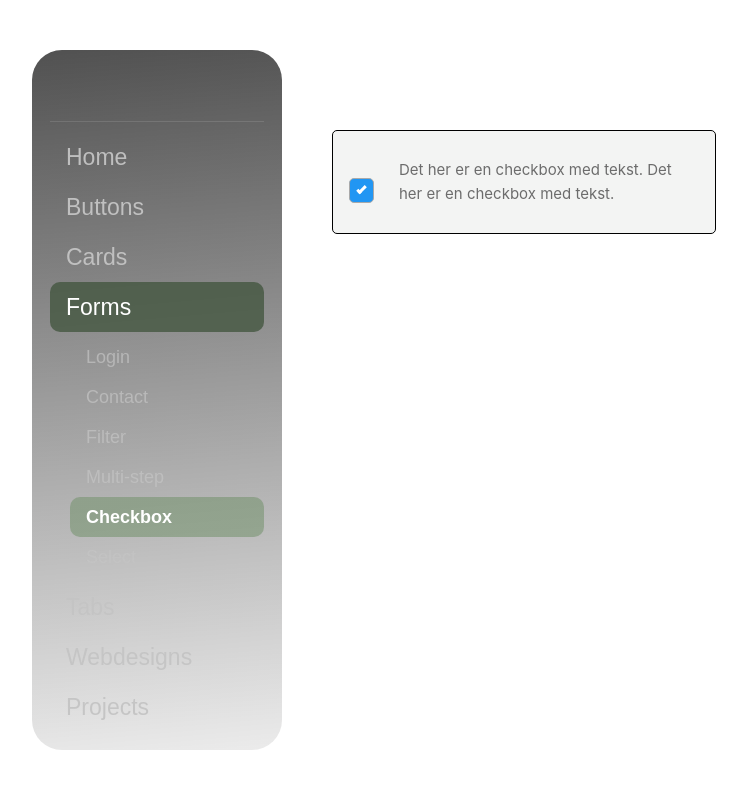
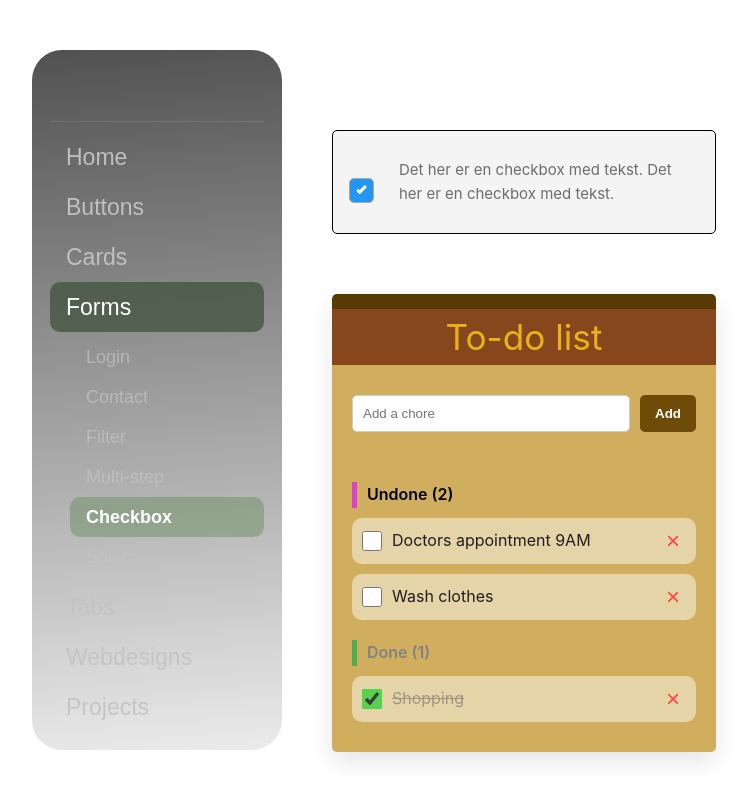
Before and after one commit to chvessel/portefolio, a Vue app: page /forms/checkbox in a window 1280 px wide. Shown: the whole page, without its empty margins (18-765 px from the left). Built offline with nearby package versions, Linux system fonts and the light colour scheme.

Commit message:
add todo checkform

```diff
--- /dev/null
+++ b/src/components/forms/CheckboxForm.vue
@@ -0,0 +1,84 @@
+<script setup>
+</script>
+
+<template>
+<div class="checkbox-wrapper">
+    <div class="container">
+        <div class="container-content">
+            <label class="checkbox-container">
+                <input type="checkbox" id="checkbox" checked>
+                <span class="checkmark"></span>
+            </label>
+            <label for="checkbox">Det her er en checkbox med tekst. Det her er en checkbox med tekst.</label>
+        </div>
+    </div>
+</div>
+</template>
+
+<style scoped>
+.container{
+    background-color: #f3f4f3;
+    width: 24rem;
+    height: 6.5rem;
+    border: 1px solid black;
+    border-radius: 5px;
+    align-content: center;
+}
+.container-content{
+    display: flex;
+    margin: 1rem;
+}
+.checkbox-container{
+    display: inline-block;
+    position: relative;
+    padding-left: 35px;
+    cursor: pointer;
+    margin-top: 20px;
+    margin-right: 15px;
+
+}
+
+.checkbox-container input {
+  position: absolute;
+  opacity: 0;
+  cursor: pointer;
+  height: 0;
+  width: 0;
+}
+.checkmark {
+  position: absolute;
+  top: 0;
+  left: 0;
+  height: 25px;
+  width: 25px;
+  background-color: #f7f7f7;
+  border-radius: 5px;
+  border: 1px solid darkgrey;
+}
+.checkbox-container:hover input~ .checkmark{
+    background-color: #ccc;
+}
+.checkbox-container input:checked ~ .checkmark{
+    background-color: #2196f3;
+}
+.checkmark:after{
+    content: "";
+    position: absolute;
+    display: none;
+}
+.checkbox-container input:checked ~ .checkmark:after{
+    display: block;
+}
+.checkbox-container .checkmark:after{
+  left: 9px;
+  top: 5px;
+  width: 5px;
+  height: 10px;
+  border: solid white;
+  border-width: 0 3px 3px 0;
+  transform: rotate(45deg);
+}
+label{
+    color: rgb(108, 108, 108);
+}
+</style>
--- /dev/null
+++ b/src/components/forms/TodoCheckForm.vue
@@ -0,0 +1,199 @@
+<script setup>
+import { ref, computed } from 'vue';
+
+const newTaskText = ref('');
+const tasks = ref([
+    { id: 1, text: 'Shopping', completed: true },
+    { id: 2, text: 'Doctors appointment 9AM', completed: false },
+    { id: 3, text: 'Wash clothes', completed: false }
+]);
+
+const undoneTasks = computed(() => tasks.value.filter(t => !t.completed));
+const completedTasks = computed(() => tasks.value.filter(t => t.completed));
+
+
+const addTask = () => {
+    if (newTaskText.value.trim() === '') return;
+
+    tasks.value.push({
+        id: Date.now(),
+        text: newTaskText.value,
+        completed: false
+    });
+
+    newTaskText.value = '';
+};
+
+const deleteTask = (id) => {
+    tasks.value = tasks.value.filter(task => task.id !== id);
+};
+</script>
+
+<template>
+    <div class="todo-container">
+        <h1>To-do list</h1>
+
+        <div class="input-group">
+            <input v-model="newTaskText" @keyup.enter="addTask" placeholder="Add a chore" type="text" />
+            <button @click="addTask">Add</button>
+        </div>
+
+        <div class="task-list">
+            <h2 class="status-title">Undone ({{ undoneTasks.length }})</h2>
+            <div v-for="task in undoneTasks" :key="task.id" class="task-item">
+                <div class="task-content">
+                    <input type="checkbox" :id="'task-' + task.id" v-model="task.completed" />
+                    <label :for="'task-' + task.id">{{ task.text }}</label>
+                </div>
+                <button class="delete-btn" @click="deleteTask(task.id)">×</button>
+            </div>
+
+            <h2 class="status-title done-title">Done ({{ completedTasks.length }})</h2>
+            <div v-for="task in completedTasks" :key="task.id" class="task-item task-done">
+                <div class="task-content">
+                    <input type="checkbox" :id="'task-' + task.id" v-model="task.completed" />
+                    <label :for="'task-' + task.id">{{ task.text }}</label>
+                </div>
+                <button class="delete-btn" @click="deleteTask(task.id)">×</button>
+            </div>
+        </div>
+    </div>
+</template>
+
+<style scoped>
+body {
+    font-family: Verdana, Geneva, Tahoma, sans-serif;
+}
+
+.todo-container {
+    max-width: 450px;
+    margin: 60px auto;
+    background-color: #d0ae5d;
+    border-top: 15px solid #583b04;
+    box-shadow: 0 10px 25px rgba(0, 0, 0, 0.1);
+    padding: 20px;
+    border-radius: 5px;
+}
+
+h1 {
+    text-align: center;
+    color: #e9b21b;
+    font-size: 2.2rem;
+    margin: -20px -20px;
+    background-color: rgb(134, 71, 29);
+}
+
+.input-group {
+    display: flex;
+    gap: 10px;
+    margin: 50px 0px;
+}
+
+.input-group input {
+    flex-grow: 1;
+    padding: 10px;
+    border: 1px solid #ccc;
+    border-radius: 5px;
+}
+
+.input-group button {
+    padding: 10px 15px;
+    background-color: #6f4b08;
+    color: white;
+    font-weight: 600;
+    border: none;
+    border-radius: 5px;
+    cursor: pointer;
+}
+
+.input-group button:hover {
+    padding: 10px 15px;
+    background-color: #956916;
+    color: white;
+    transform: scale(1.1);
+    font-weight: 600;
+    border: none;
+    border-radius: 5px;
+    cursor: pointer;
+}
+
+.status-title {
+    font-size: 1rem;
+    margin: 20px 0 10px;
+    padding-left: 10px;
+    border-left: 5px solid #db41cc;
+    color: black;
+    font-weight: 600;
+}
+
+.done-title {
+    border-left-color: #4caf50;
+    color: rgb(130, 130, 130);
+}
+
+.task-item {
+    display: flex;
+    justify-content: space-between;
+    align-items: center;
+    background: rgba(255, 255, 255, 0.465);
+    margin-bottom: 10px;
+    padding: 10px;
+    border-radius: 10px;
+    transition: all 0.3s ease;
+}
+
+.task-content {
+    display: flex;
+    align-items: center;
+    gap: 10px;
+}
+
+input[type="checkbox"] {
+    width: 20px;
+    height: 20px;
+    cursor: pointer;
+    accent-color: #56d24e;
+}
+
+label {
+    cursor: pointer;
+    font-size: 1rem;
+    color: rgb(30, 30, 30);
+}
+
+.task-done label {
+    text-decoration: line-through;
+    opacity: 0.6;
+    color: rgb(110, 110, 110);
+}
+
+.delete-btn {
+    background: none;
+    border: none;
+    color: #ff4444;
+    font-size: 1.5rem;
+    cursor: pointer;
+    line-height: 1;
+}
+
+.delete-btn:hover {
+    color: #cc0000;
+    transform: scale(1.2);
+}
+
+.task-item {
+    animation: fadeIn 0.4s ease-out;
+}
+
+@keyframes fadeIn {
+    from {
+        opacity: 0;
+        transform: translateY(10px);
+    }
+
+    to {
+        opacity: 1;
+        transform: translateY(0);
+    }
+}
+</style>
--- a/src/pages/forms/CheckboxForms.vue
+++ b/src/pages/forms/CheckboxForms.vue
@@ -1,84 +1,14 @@
 <script setup>
+import CheckboxForm from '@/components/forms/CheckboxForm.vue';
+import TodoCheckForm from '@/components/forms/TodoCheckForm.vue';
+
 </script>
 
 <template>
-<div class="checkbox-wrapper">
-    <div class="container">
-        <div class="container-content">
-            <label class="checkbox-container">
-                <input type="checkbox" id="checkbox" checked>
-                <span class="checkmark"></span>
-            </label>
-            <label for="checkbox">Det her er en checkbox med tekst. Det her er en checkbox med tekst.</label>
-        </div>
-    </div>
-</div>
+<CheckboxForm />
+<TodoCheckForm />
 </template>
 
 <style scoped>
-.container{
-    background-color: #f3f4f3;
-    width: 24rem;
-    height: 6.5rem;
-    border: 1px solid black;
-    border-radius: 5px;
-    align-content: center;
-}
-.container-content{
-    display: flex;
-    margin: 1rem;
-}
-.checkbox-container{
-    display: inline-block;
-    position: relative;
-    padding-left: 35px;
-    cursor: pointer;
-    margin-top: 20px;
-    margin-right: 15px;
 
-}
-
-.checkbox-container input {
-  position: absolute;
-  opacity: 0;
-  cursor: pointer;
-  height: 0;
-  width: 0;
-}
-.checkmark {
-  position: absolute;
-  top: 0;
-  left: 0;
-  height: 25px;
-  width: 25px;
-  background-color: #f7f7f7;
-  border-radius: 5px;
-  border: 1px solid darkgrey;
-}
-.checkbox-container:hover input~ .checkmark{
-    background-color: #ccc;
-}
-.checkbox-container input:checked ~ .checkmark{
-    background-color: #2196f3;
-}
-.checkmark:after{
-    content: "";
-    position: absolute;
-    display: none;
-}
-.checkbox-container input:checked ~ .checkmark:after{
-    display: block;
-}
-.checkbox-container .checkmark:after{
-  left: 9px;
-  top: 5px;
-  width: 5px;
-  height: 10px;
-  border: solid white;
-  border-width: 0 3px 3px 0;
-  transform: rotate(45deg);
-}
-label{
-    color: rgb(108, 108, 108);
-}
 </style>
```
